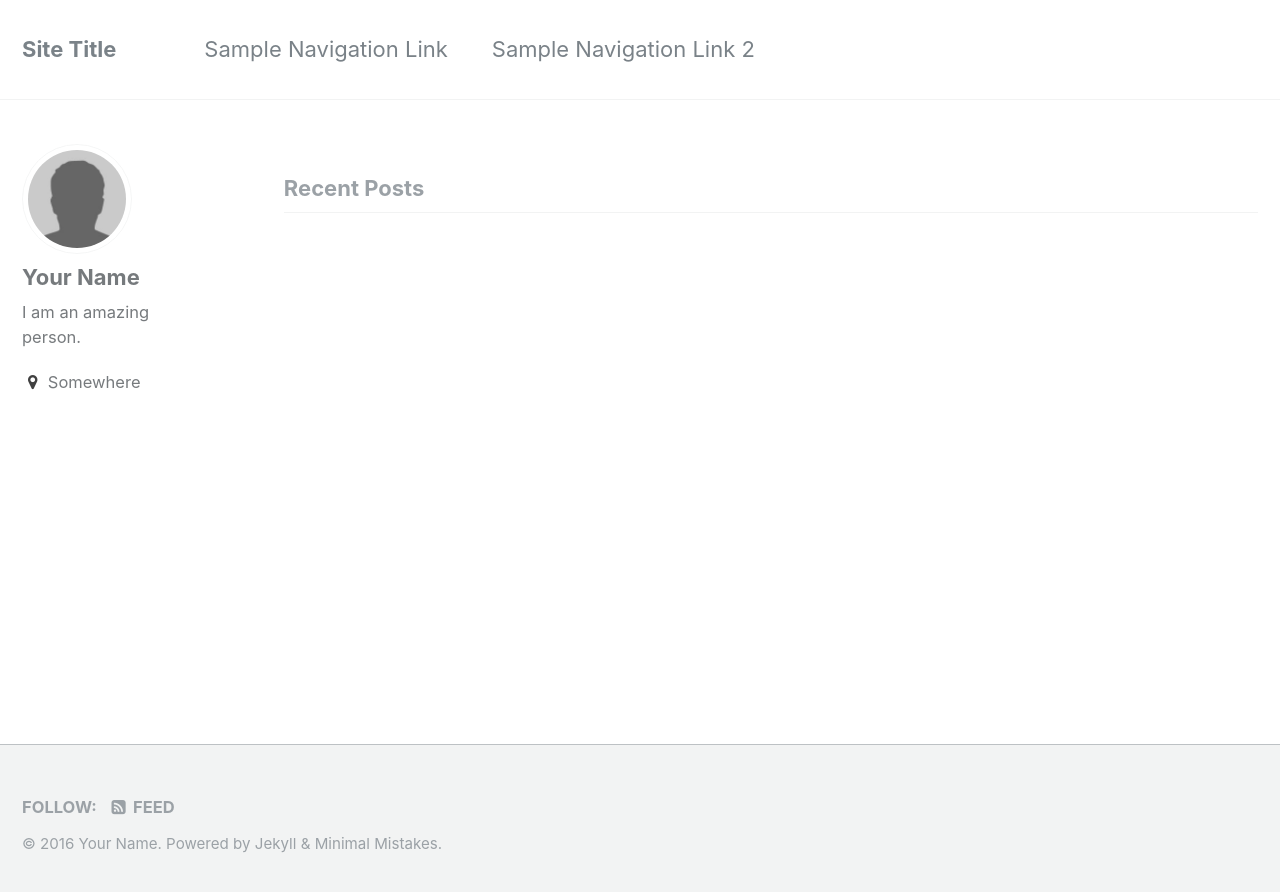
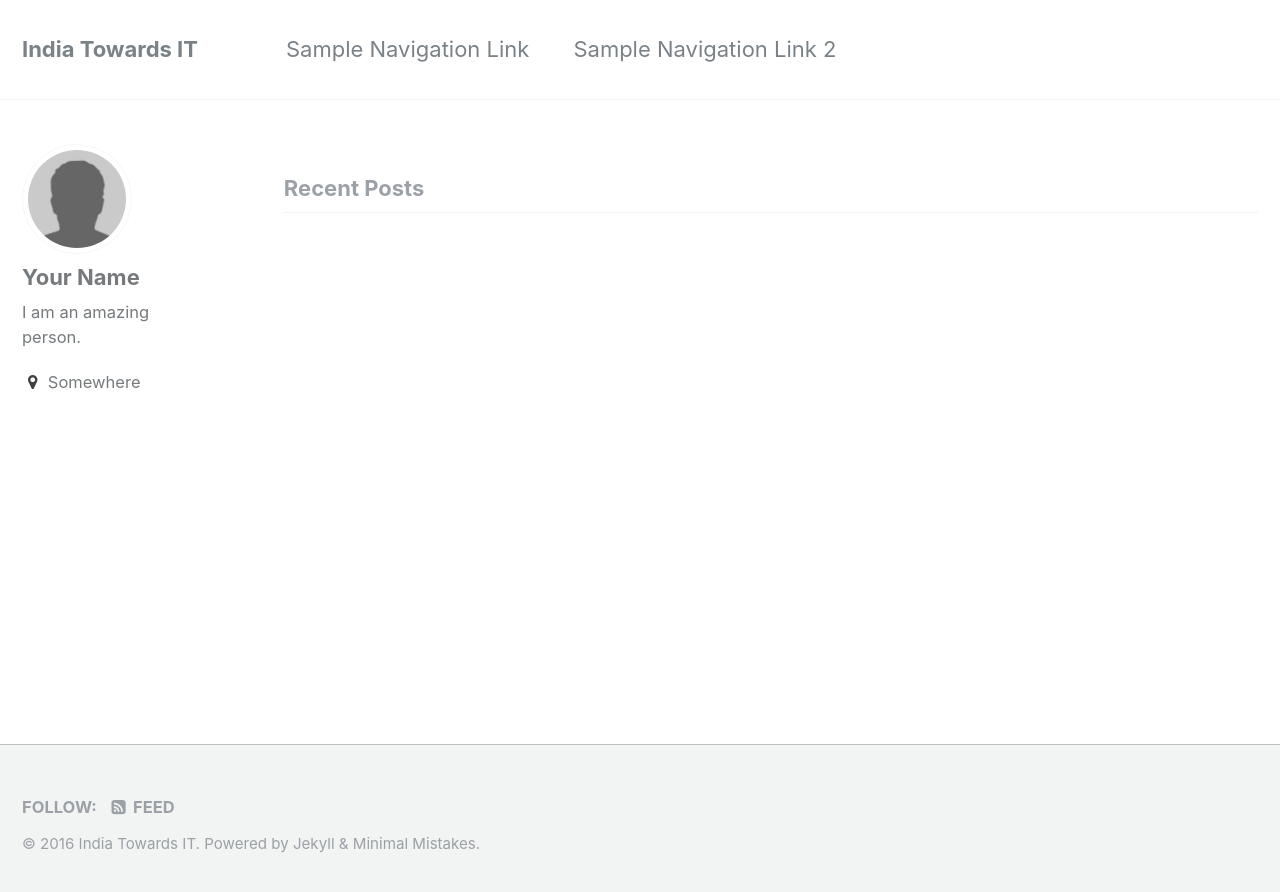
Before and after one commit to gursimar/codeIndia, a Jekyll site: the page built from index.html, in a window 1280 px wide. Shown: the top 892 px of the page. Built offline with Jekyll 4.4.1, drawn with Linux system fonts in a browser that asks for light colours; the list of posts is cut into pages by our own code.

Commit message:
config changed

```diff
--- a/_config.yml
+++ b/_config.yml
@@ -7,10 +7,10 @@
 
 # Site Settings
 locale                   : "en"
-title                    : "Site Title"
+title                    : "India Towards IT"
 title_separator          : "-"
-name                     : "Your Name"
-description              : "An amazing website."
+name                     : ""
+description              : "Bridging gap in IT education in India."
 url                      : # the base hostname & protocol for your site e.g. "https://mmistakes.github.io"
 baseurl                  : # the subpath of your site, e.g. "/blog"
 repository               : # GitHub username/repo-name e.g. "mmistakes/minimal-mistakes"
```
